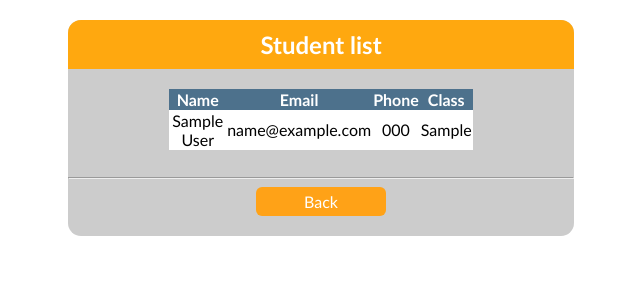
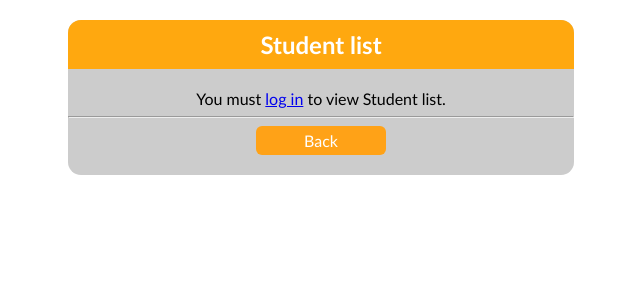
Before and after one commit to Serria117/php, a PHP site: page /displayUser.php in a window 1280 px wide. Shown: the top 300 px of the page, without its empty margins (319-959 px from the left). Run offline with PHP 8.4, Linux system fonts and the light colour scheme; tables that the repository leaves empty or names only in its code hold one stand-in row (values such as "Sample post").

Commit message:
add user1 permission

```diff
--- a/Lab10_Login/displayUser.php
+++ b/Lab10_Login/displayUser.php
@@ -36,7 +36,7 @@
             tr:nth-child(even){
                 background-color: white;
             }
-            a{
+            a.btn{
                 /* border: 1px solid; */
                 padding: 5px;
                 text-decoration: none;
@@ -52,10 +52,18 @@
     <body>
         <div class="container">
             <h2>Student list</h2>
-            <?php viewStudent(); ?>
+            <?php
+                if(isset($_SESSION['userType'])){
+                    viewClass();
+                    echo $_SESSION['userType'];
+                }else {
+                    echo "You must <a href=\"login.php\">log in</a> to view Student list.";
+                }
+
+            ?>
             <br>
             <hr>
-            <a href="Welcome.php">Back</a><br>
+            <a class="btn" href="Welcome.php">Back</a><br>
         </div>
     </body>
 </html>
```
Also changed, not shown: Lab10_Login/displayClass.php (+5 -3 lines).
